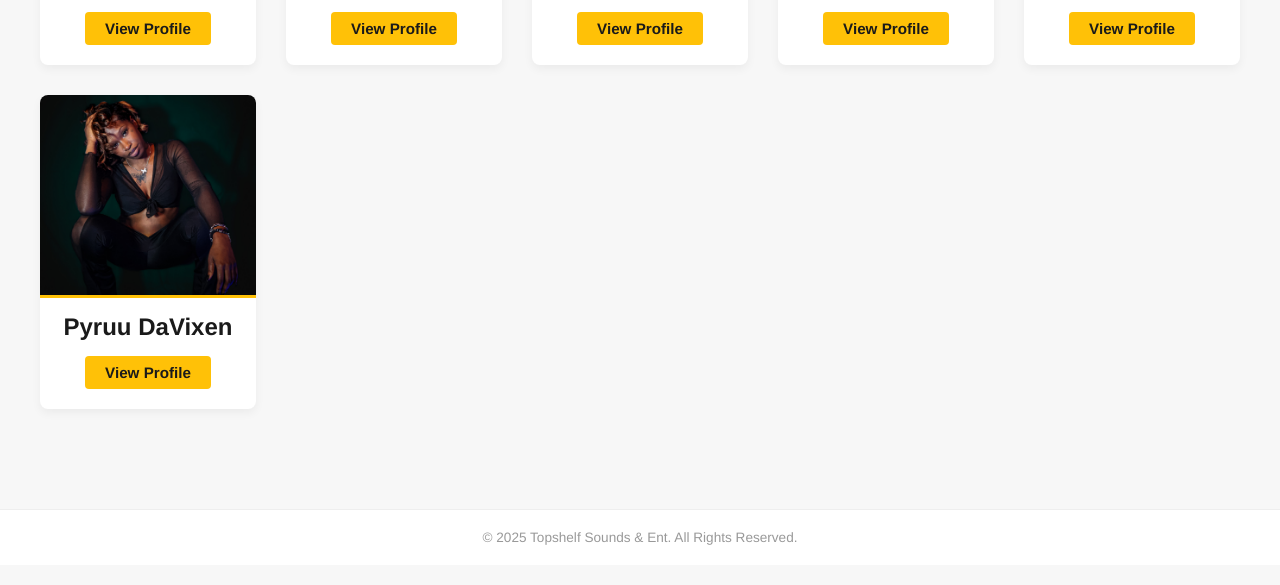
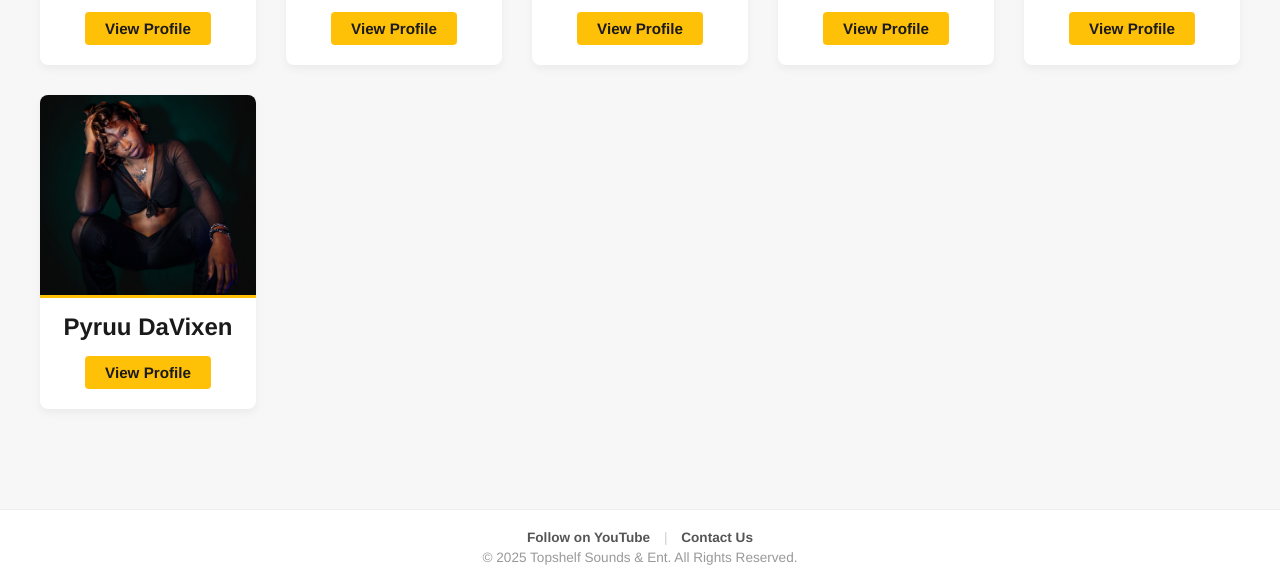
Before and after one commit to TSSEonline/Tsse-website, a plain HTML site: page index.html in a window 1280 px wide. Shown: the part 1348-1933 px from the top of the page. Drawn offline with Linux system fonts and the light colour scheme.

Commit message:
Update index.html

```diff
--- a/index.html
+++ b/index.html
@@ -69,7 +69,7 @@
            PAGE SPECIFIC STYLES: HERO SECTION
            -------------------------------------- */
         .hero-section {
-            background-image: url('Hero background .JPG'); /* CORRECTED FILE NAME */
+            background-image: url('Hero background .JPG');
             background-size: cover;
             background-position: center;
             height: 500px;
@@ -203,16 +203,27 @@
         }
 
         /* --------------------------------------
-           FOOTER (Copied from other pages)
+           FOOTER (Updated for social link)
            -------------------------------------- */
         footer {
-            margin-top: 50px; /* Added margin-top to separate from roster */
+            margin-top: 50px;
             background: #ffffff;
             color: #999;
             text-align: center;
             padding: 20px;
             font-size: 0.85rem;
             border-top: 1px solid #eeeeee;
+        }
+
+        .footer-links a {
+            color: #555;
+            text-decoration: none;
+            margin: 0 10px;
+            font-weight: 600;
+        }
+
+        .footer-links a:hover {
+            color: #FFC107;
         }
 
         /* Mobile adjustment */
@@ -294,6 +305,11 @@
     </section>
 
     <footer>
+        <div class="footer-links" style="margin-bottom: 5px;">
+             <a href="https://youtube.com/@tsse_videos?si=7uNLWQQKtQnSbMs6" target="_blank">Follow on YouTube</a>
+            <span style="color: #ccc;">|</span>
+            <a href="contact.html">Contact Us</a>
+        </div>
         © 2025 Topshelf Sounds & Ent. All Rights Reserved.
     </footer>
 
```
